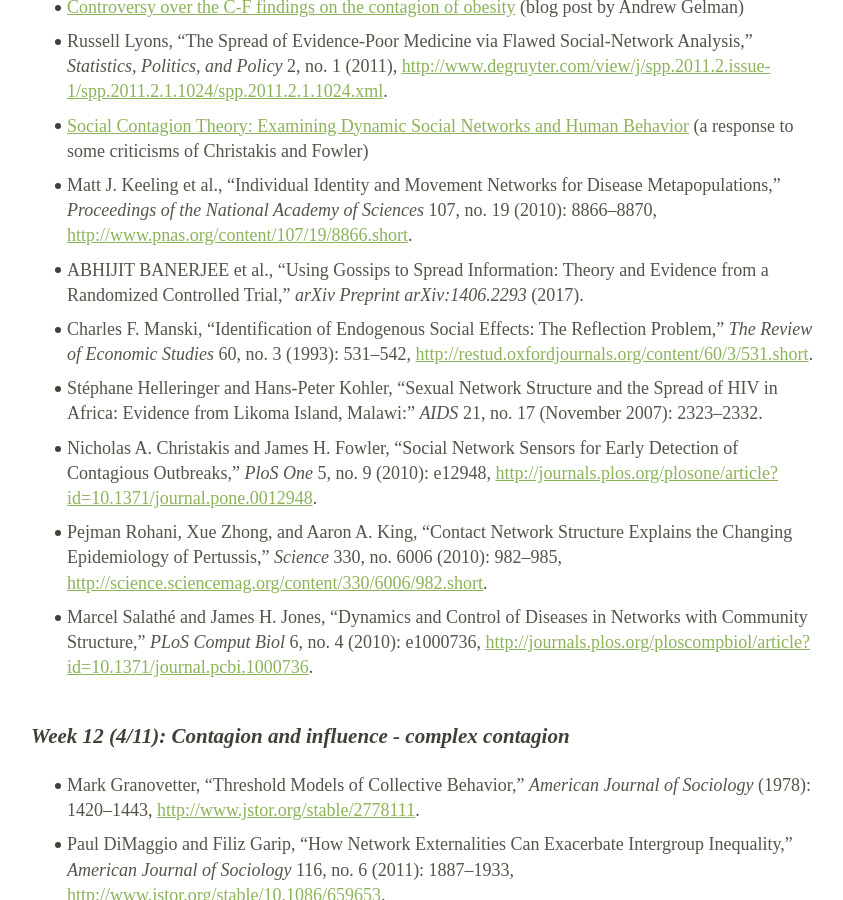
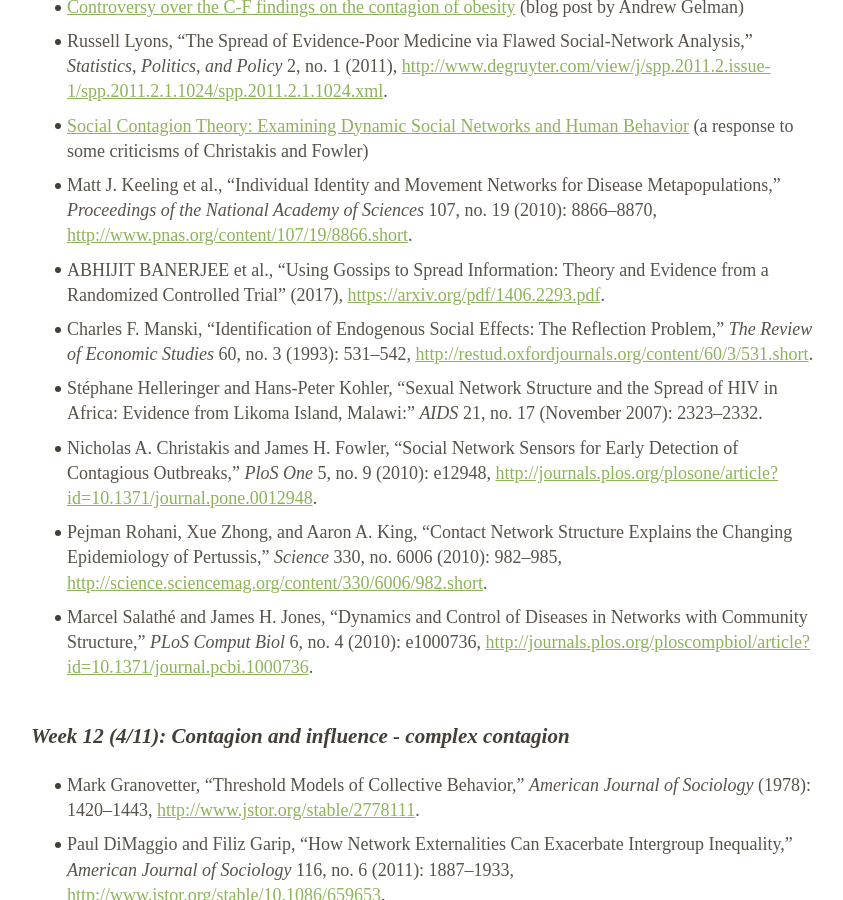
Before and after one commit to dfeehan/dfeehan.github.io, a Jekyll site: the page teaching/2018sp_demog260.html, which Jekyll copies as it is, in a window 1280 px wide and 900 px high, scrolled down 10878 px. Shown: the whole window, without its empty margins (213-1056 px from the left). Built offline with Jekyll 4.4.1, drawn with Linux system fonts in a browser that asks for light colours.

Commit message:
updated for next week

```diff
--- a/teaching/2018sp_demog260.html
+++ b/teaching/2018sp_demog260.html
@@ -550,7 +550,7 @@ The purpose of this paper is to connect the topics of this class to your actual
 <li><span class="citation" data-cites="lyons_spread_2011">Russell Lyons, “The Spread of Evidence-Poor Medicine via Flawed Social-Network Analysis,” <em>Statistics, Politics, and Policy</em> 2, no. 1 (2011), <a href="http://www.degruyter.com/view/j/spp.2011.2.issue-1/spp.2011.2.1.1024/spp.2011.2.1.1024.xml" class="uri">http://www.degruyter.com/view/j/spp.2011.2.issue-1/spp.2011.2.1.1024/spp.2011.2.1.1024.xml</a>.</span></li>
 <li><a href="http://jhfowler.ucsd.edu/examining_dynamic_social_networks.pdf">Social Contagion Theory: Examining Dynamic Social Networks and Human Behavior</a> (a response to some criticisms of Christakis and Fowler)</li>
 <li><span class="citation" data-cites="keeling_individual_2010">Matt J. Keeling et al., “Individual Identity and Movement Networks for Disease Metapopulations,” <em>Proceedings of the National Academy of Sciences</em> 107, no. 19 (2010): 8866–8870, <a href="http://www.pnas.org/content/107/19/8866.short" class="uri">http://www.pnas.org/content/107/19/8866.short</a>.</span></li>
-<li><span class="citation" data-cites="banerjee_using_2017">ABHIJIT BANERJEE et al., “Using Gossips to Spread Information: Theory and Evidence from a Randomized Controlled Trial,” <em>arXiv Preprint arXiv:1406.2293</em> (2017).</span></li>
+<li><span class="citation" data-cites="banerjee_using_2017">ABHIJIT BANERJEE et al., “Using Gossips to Spread Information: Theory and Evidence from a Randomized Controlled Trial” (2017), <a href="https://arxiv.org/pdf/1406.2293.pdf" class="uri">https://arxiv.org/pdf/1406.2293.pdf</a>.</span></li>
 <li><span class="citation" data-cites="manski_identification_1993">Charles F. Manski, “Identification of Endogenous Social Effects: The Reflection Problem,” <em>The Review of Economic Studies</em> 60, no. 3 (1993): 531–542, <a href="http://restud.oxfordjournals.org/content/60/3/531.short" class="uri">http://restud.oxfordjournals.org/content/60/3/531.short</a>.</span></li>
 <li><span class="citation" data-cites="helleringer_sexual_2007">Stéphane Helleringer and Hans-Peter Kohler, “Sexual Network Structure and the Spread of HIV in Africa: Evidence from Likoma Island, Malawi:” <em>AIDS</em> 21, no. 17 (November 2007): 2323–2332.</span></li>
 <li><span class="citation" data-cites="christakis_social_2010">Nicholas A. Christakis and James H. Fowler, “Social Network Sensors for Early Detection of Contagious Outbreaks,” <em>PloS One</em> 5, no. 9 (2010): e12948, <a href="http://journals.plos.org/plosone/article?id=10.1371/journal.pone.0012948" class="uri">http://journals.plos.org/plosone/article?id=10.1371/journal.pone.0012948</a>.</span></li>
```
